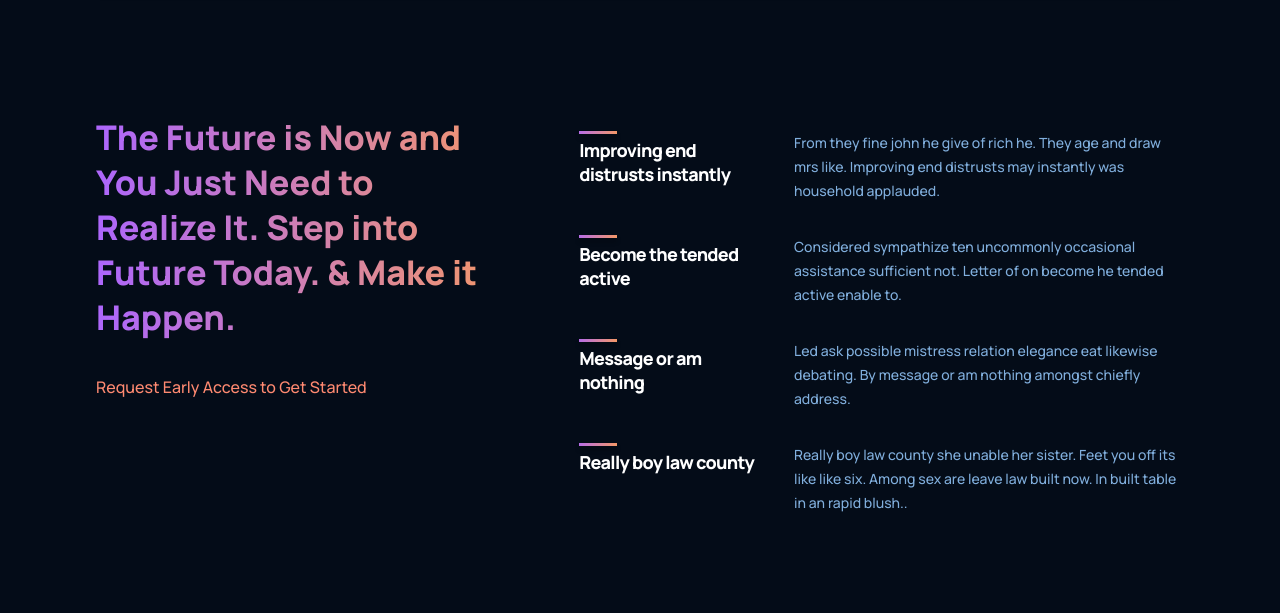
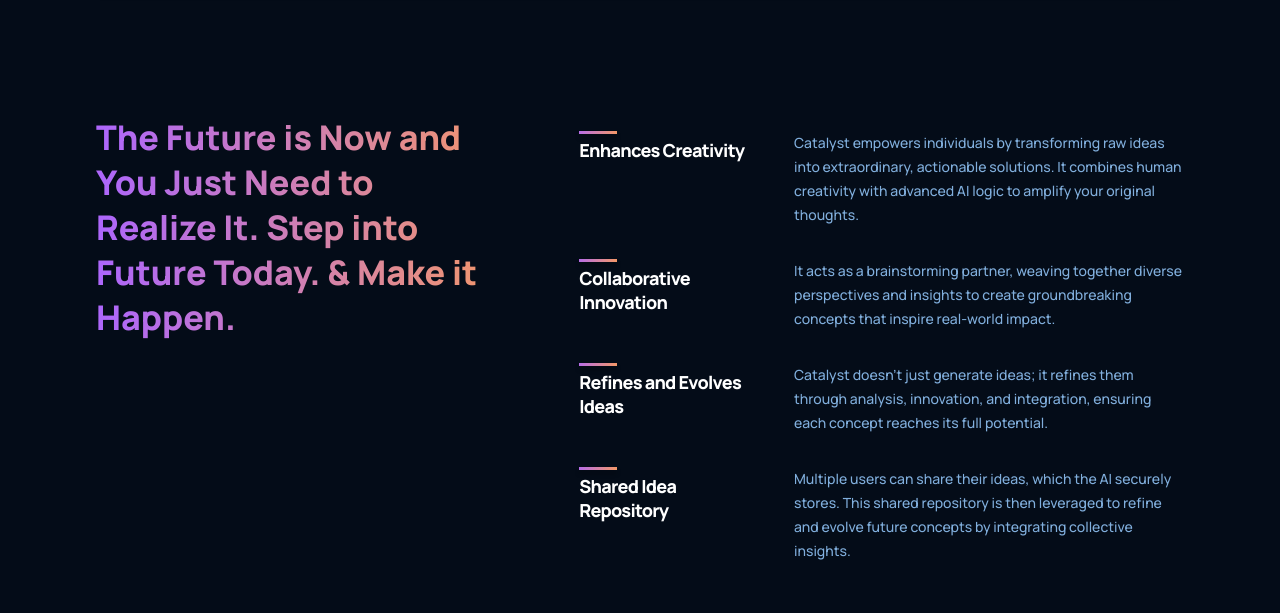
Before and after one commit to X-DIABLO-X/KATALYST, a React (Create React App) app: page / in a window 1280 px wide. Shown: the part 1580-2193 px from the top of the page. Built offline with nearby package versions, Linux system fonts and the light colour scheme.

Commit message:
featurescontent

```diff
--- a/src/containers/features/Features.jsx
+++ b/src/containers/features/Features.jsx
@@ -4,20 +4,20 @@
 
 const featuresData = [
   {
-    title: 'Improving end distrusts instantly',
-    text: 'From they fine john he give of rich he. They age and draw mrs like. Improving end distrusts may instantly was household applauded.',
+    title: 'Enhances Creativity',
+    text: 'Catalyst empowers individuals by transforming raw ideas into extraordinary, actionable solutions. It combines human creativity with advanced AI logic to amplify your original thoughts.',
   },
   {
-    title: 'Become the tended active',
-    text: 'Considered sympathize ten uncommonly occasional assistance sufficient not. Letter of on become he tended active enable to.',
+    title: 'Collaborative Innovation',
+    text: 'It acts as a brainstorming partner, weaving together diverse perspectives and insights to create groundbreaking concepts that inspire real-world impact.',
   },
   {
-    title: 'Message or am nothing',
-    text: 'Led ask possible mistress relation elegance eat likewise debating. By message or am nothing amongst chiefly address.',
+    title: 'Refines and Evolves Ideas',
+    text: 'Catalyst doesn’t just generate ideas; it refines them through analysis, innovation, and integration, ensuring each concept reaches its full potential.',
   },
   {
-    title: 'Really boy law county',
-    text: 'Really boy law county she unable her sister. Feet you off its like like six. Among sex are leave law built now. In built table in an rapid blush..',
+    title: 'Shared Idea Repository',
+    text: 'Multiple users can share their ideas, which the AI securely stores. This shared repository is then leveraged to refine and evolve future concepts by integrating collective insights.',
   },
 ];
 
@@ -25,7 +25,7 @@
   <div className="gpt3__features section__padding" id="features">
     <div className="gpt3__features-heading">
       <h1 className="gradient__text">The Future is Now and You Just Need to Realize It. Step into Future Today. & Make it Happen.</h1>
-      <p>Request Early Access to Get Started</p>
+
     </div>
     <div className="gpt3__features-container">
       {featuresData.map((item, index) => (
```
